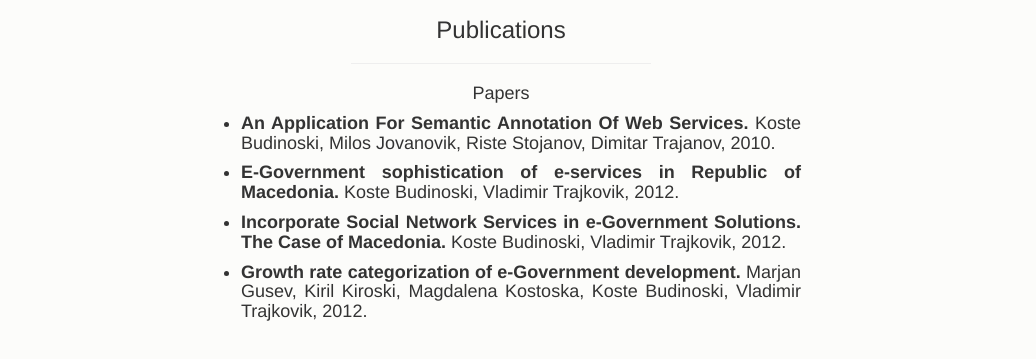
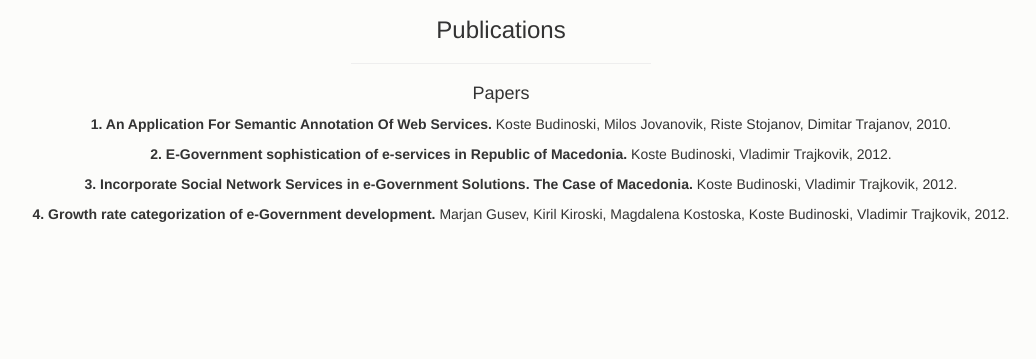
Before and after one commit to kostebudinoski/kostebudinoski.github.io, a plain HTML site: page publications.html in a window 1280 px wide. Shown: the part 63-422 px from the top of the page, without its empty margins (139-1175 px from the left). Drawn offline with nearby package versions, Linux system fonts and the light colour scheme.

```diff
--- a/publications.html
+++ b/publications.html
@@ -1,5 +1,4 @@
 <!DOCTYPE html>
-
 <head>
     <meta charset="UTF-8">
     <meta name="viewport" content="width=device-width, initial-scale=1.0">
@@ -9,23 +8,18 @@
 </head>
 <style>
     .content {
-        width: 700px;
         margin-left: auto;
         margin-right: auto;
         display: block;
     }
-
     .pub-list {
-        text-align: justify;
-        width: 600px;
+        list-style-type: none;
         margin-left: auto;
         margin-right: auto;
     }
-
     .pub-list li {
         padding-bottom: 10px;
     }
-
     .ack {
         position: fixed;
         bottom: 0;
@@ -35,38 +29,31 @@
         font-size: 8pt;
         color: #999999;
     }
-
     .ack a {
         text-decoration: none;
     }
-
     .homelink,
     .homelink a {
         text-decoration: none !important;
         color: inherit;
     }
-
     .homelink a:link,
     .homelink a:visited,
     .homelink a:hover,
     .homelink a:active {
         color: inherit;
     }
-
     hr {
         width: 300px;
     }
-
     th {
         text-align: center;
         vertical-align: middle;
     }
-
     td {
         text-align: center;
         vertical-align: middle;
     }
-
     body {
         background: #fcfcfa;
         text-align: center;
@@ -75,34 +62,38 @@
         Helvetica, Arial, "Lucida Grande", sans-serif;
     }
 </style>
-
 <body>
     <div class="content">
+        <div class="container-fluid">
+            <div class="row">
+                <div class="col-xs-12 col-md-12">
                     <h1>
                         <a class="homelink" href="index.html">Koste Budinoski</a>
                     </h1>
                     <h3>Publications</h3>
                     <hr>
-        <h4>Papers
-            <h4>
+                    <h4>Papers</h4>
                     <ul class="pub-list">
                         <li>
-                        <b>An Application For Semantic Annotation Of Web Services.
+                            <b>1. An Application For Semantic Annotation Of Web Services.
                             </b>Koste Budinoski, Milos Jovanovik, Riste Stojanov, Dimitar Trajanov, 2010.
                         </li>
                         <li>
-                        <b>E-Government sophistication of e-services in Republic of Macedonia.
+                            <b>2. E-Government sophistication of e-services in Republic of Macedonia.
                             </b>Koste Budinoski, Vladimir Trajkovik, 2012.
                         </li>
                         <li>
-                        <b>Incorporate Social Network Services in e-Government Solutions. The Case of  Macedonia.
+                            <b>3. Incorporate Social Network Services in e-Government Solutions. The Case of  Macedonia.
                             </b>Koste Budinoski, Vladimir Trajkovik, 2012.
                         </li>
                         <li>
-                        <b>Growth rate categorization of e-Government development.
+                            <b>4. Growth rate categorization of e-Government development.
                             </b>Marjan Gusev, Kiril Kiroski, Magdalena Kostoska, Koste Budinoski, Vladimir  Trajkovik, 2012.
                         </li>
                     </ul>
+                </div>
+            </div>
+        </div>
     </div>
     <!-- Global site tag (gtag.js) - Google Analytics -->
 	<script async src="https://www.googletagmanager.com/gtag/js?id=UA-114613127-1"></script>
```
Also changed, not shown: cv.html (+6 -13 lines), index.html (+41 -24 lines). Lines whose indentation alone changed are shown as unchanged.
